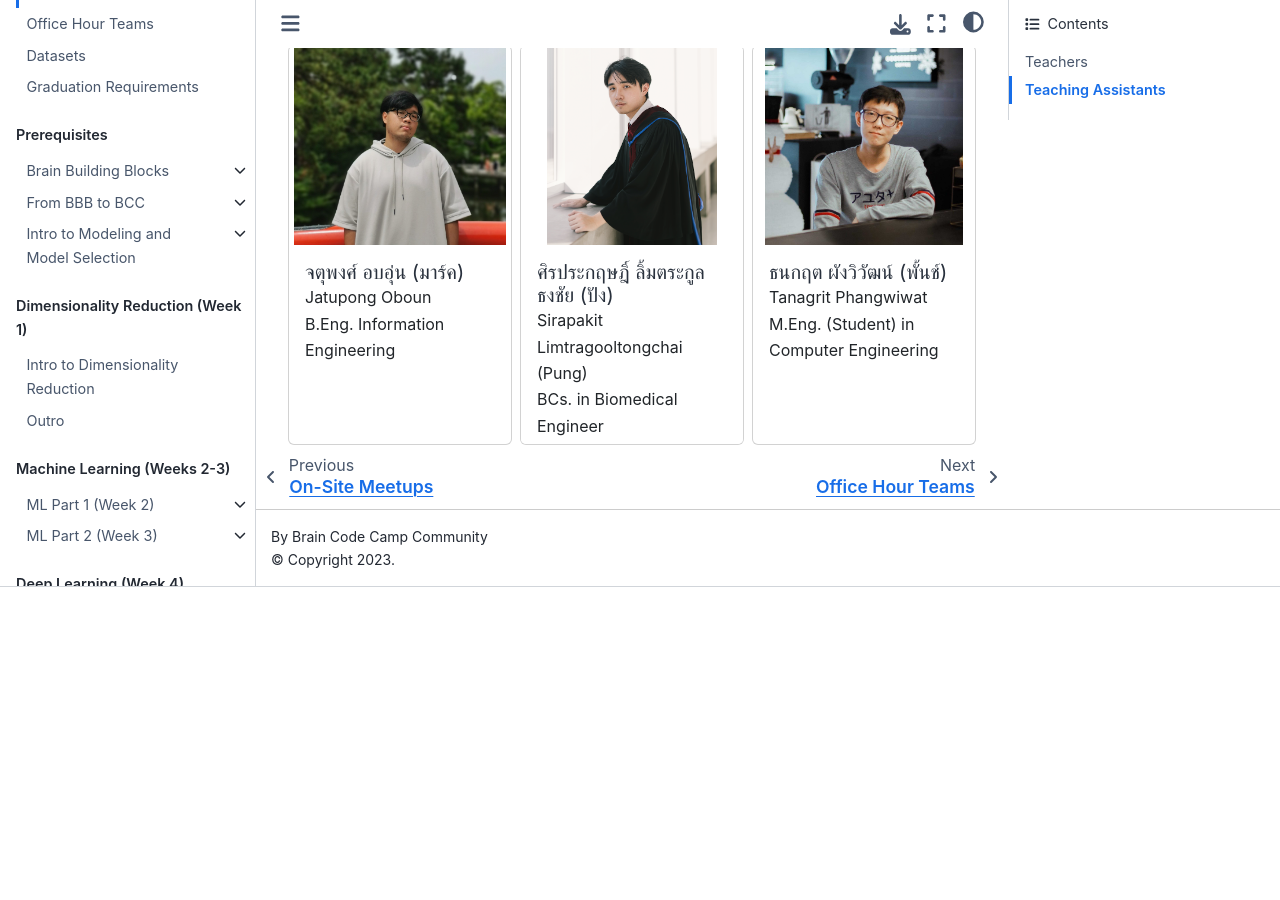
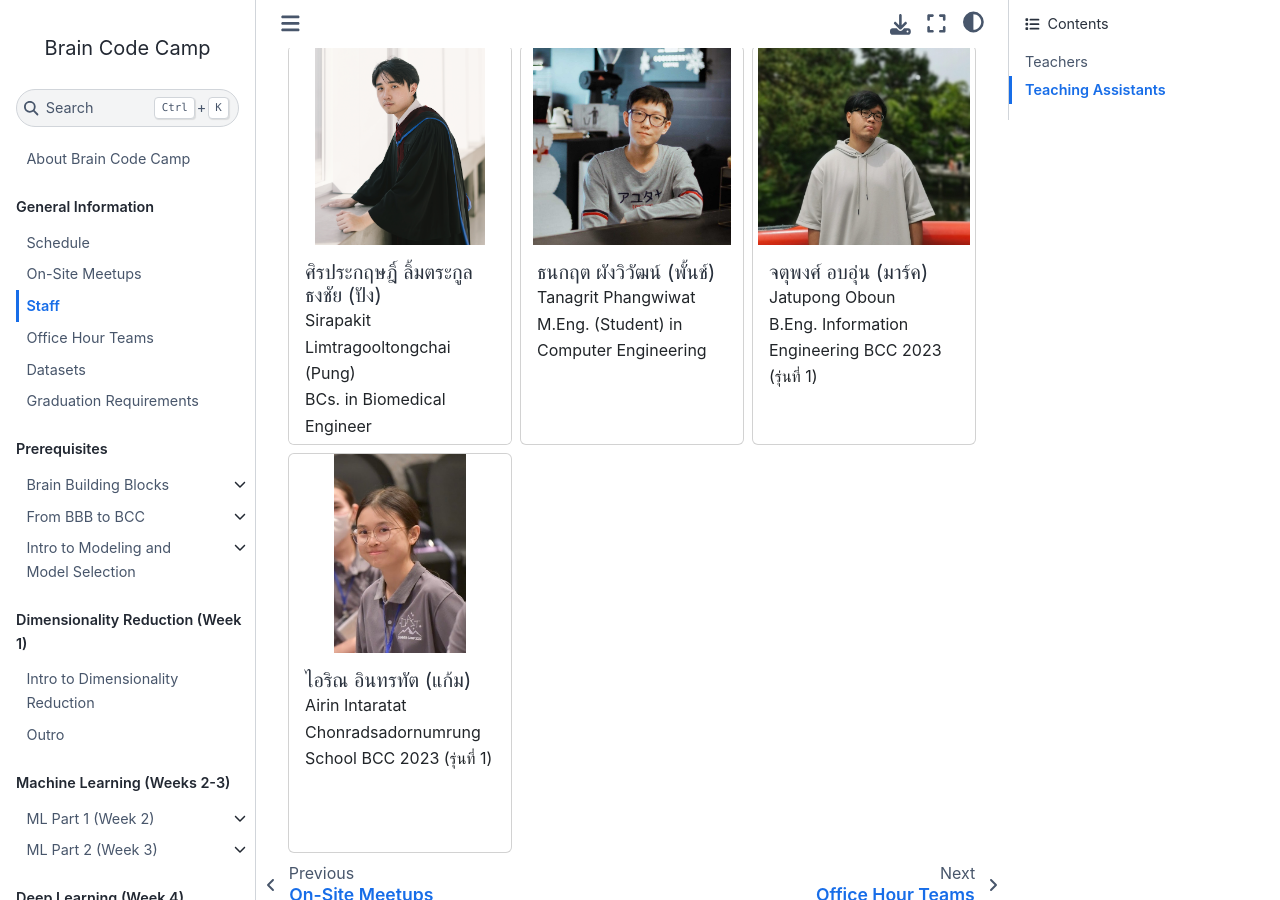
Before and after one commit to braincodecamp/brainCodeCamp2024, a Jupyter Book: the page built from GeneralInfo/staff.md, in a window 1280 px wide and 900 px high, scrolled down 2300 px. Built offline with Jupyter Book 1.0.4 settings and Sphinx 7.4.7 and the Sphinx Book theme 1.1.4, drawn with Linux system fonts in a browser that asks for light colours; pages that are not in the unit, such as notebooks, are missing from menus; before the commit the page ends 2887 px from its top, so only the background shows below that.

Commit message:
Add more TA

```diff
--- a/GeneralInfo/staff.md
+++ b/GeneralInfo/staff.md
@@ -167,18 +167,6 @@
     </div>
     <div class="col">
         <div class="card staff-image-container">
-            <img src="/img-staff/jatupong-oboun.jpg" class="card-img-top" alt="">
-            <div class="card-body">
-                <h5 class="card-title m-0">จตุพงศ์ อบอุ่น (มาร์ค)</h5>
-                <p class="card-text">
-                    Jatupong Oboun<br/>
-                    B.Eng. Information Engineering
-                </p>
-            </div>
-        </div>
-    </div>
-    <div class="col">
-        <div class="card staff-image-container">
             <img src="/img-staff/sirapakit-limtragooltongchai.png" class="card-img-top" alt="">
             <div class="card-body">
                 <h5 class="card-title m-0">ศิรประกฤษฎิ์ ลิ้มตระกูลธงชัย (ปัง)</h5>
@@ -201,4 +189,31 @@
             </div>
         </div>
     </div>
+        <div class="col">
+        <div class="card staff-image-container">
+            <img src="/img-staff/jatupong-oboun.jpg" class="card-img-top" alt="">
+            <div class="card-body">
+                <h5 class="card-title m-0">จตุพงศ์ อบอุ่น (มาร์ค)</h5>
+                <p class="card-text">
+                    Jatupong Oboun<br/>
+                    B.Eng. Information Engineering
+                    BCC 2023 (รุ่นที่ 1)
+                </p>
+            </div>
+        </div>
+    </div>
+        <div class="col">
+        <div class="card staff-image-container">
+            <img src="/img-staff/airin-intaratat.jpg" class="card-img-top" alt="">
+            <div class="card-body">
+                <h5 class="card-title m-0">ไอริณ อินทรทัต (แก้ม)</h5>
+                <p class="card-text">
+                    Airin Intaratat<br/>
+                    Chonradsadornumrung School
+                    BCC 2023 (รุ่นที่ 1)
+                </p>
+            </div>
+        </div>
+    </div>
+
 </div>
```
Also changed, not shown: assets/img-staff/airin-intaratat.jpg (added).
